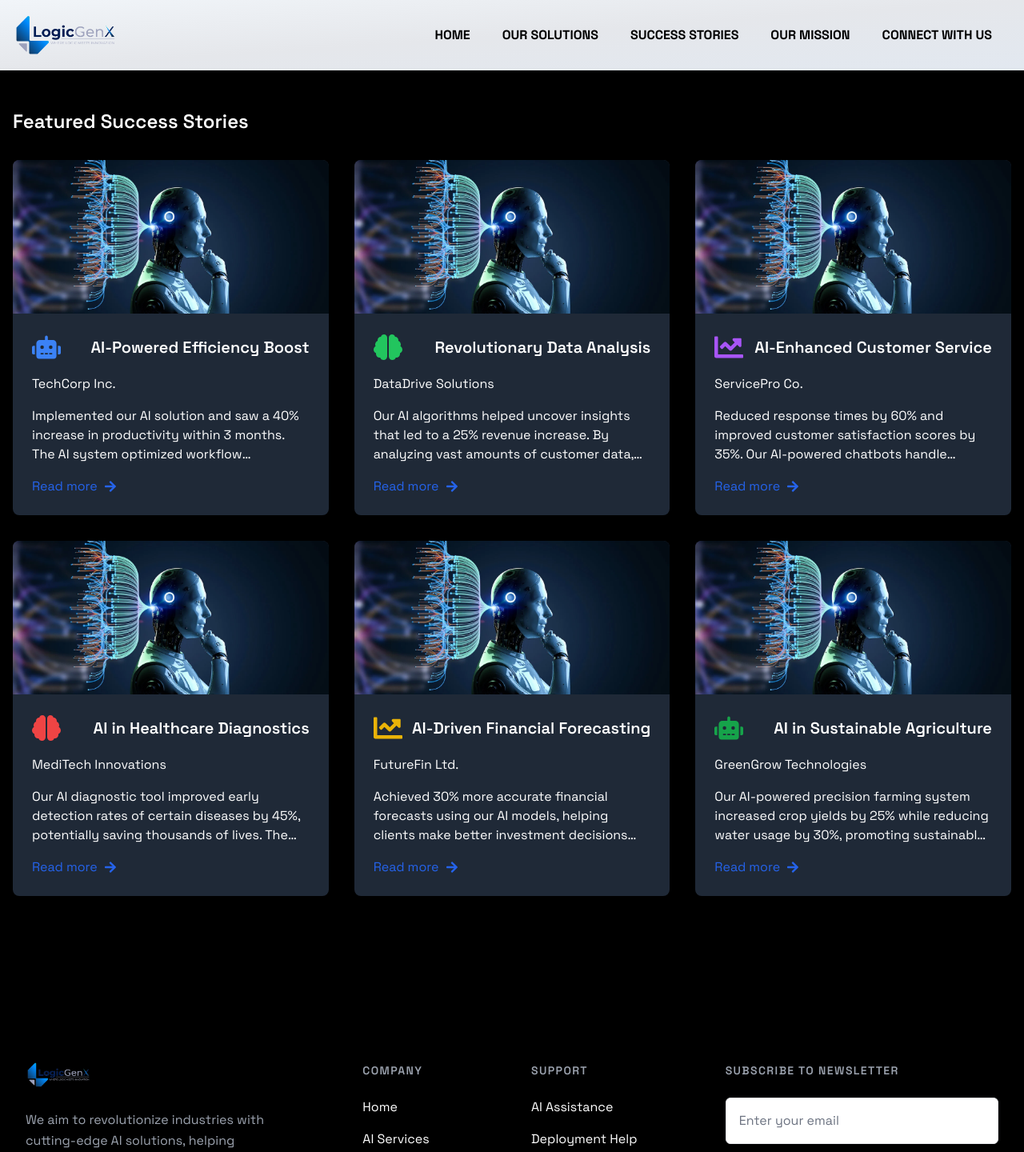
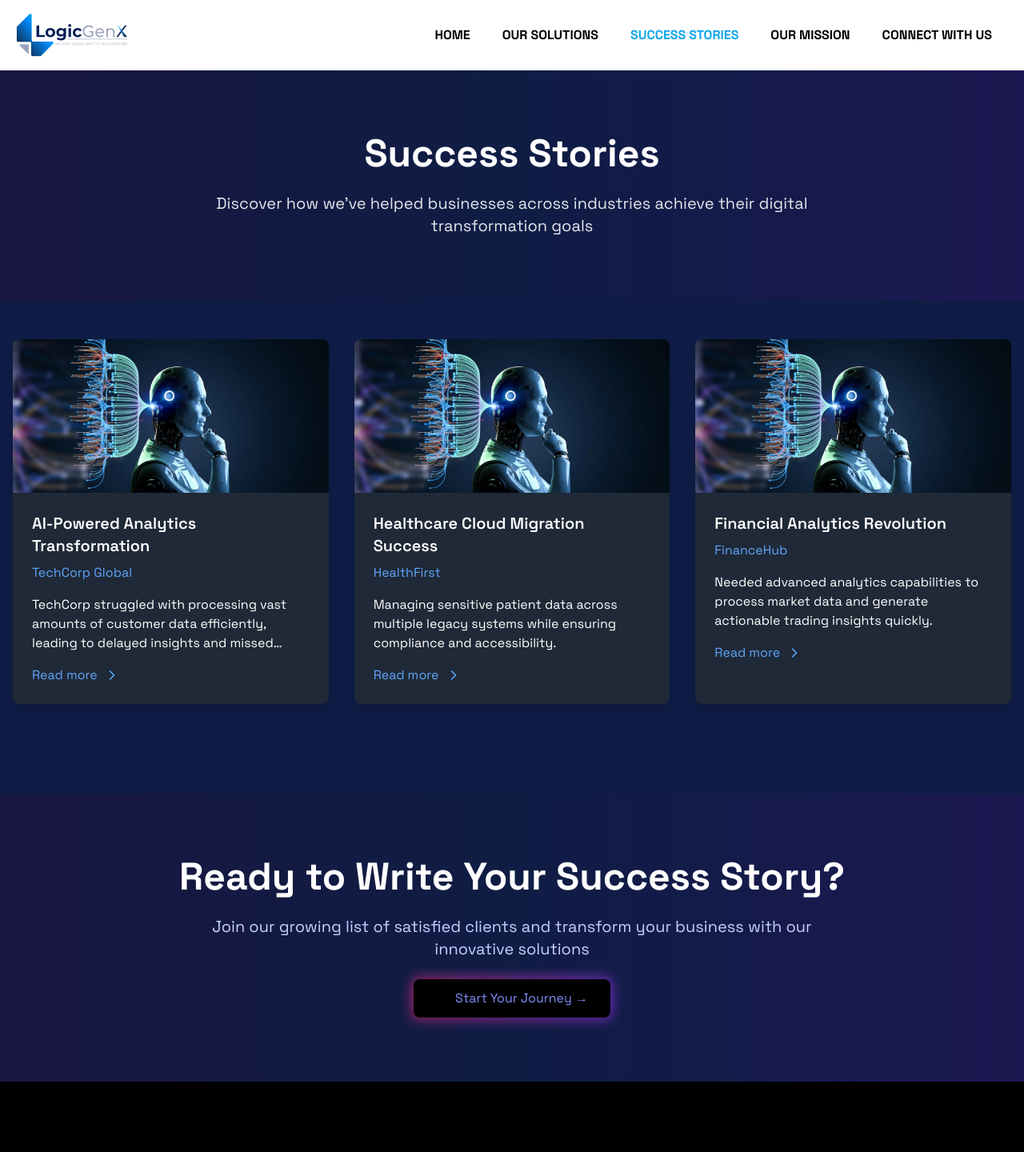
Before and after one commit to Mirza2018/logicgenx, a Next.js app: page /success-stories in a window 1280 px wide. Shown: the top 1440 px of the page at 80% size. Built offline with nearby package versions, Linux system fonts and the light colour scheme.

Commit message:
add all page

```diff
--- a/src/app/(dashboard)/our-mission/page.js
+++ b/src/app/(dashboard)/our-mission/page.js
@@ -1,11 +1,9 @@
-import FaqSection from '@/components/bdcaling/FaqSection';
 import Mission from '@/components/bolt/Mission';
 import React from 'react';
 
 const page = () => {
     return (
         <div>
-            <FaqSection/>
             <Mission/>
         </div>
     );
--- a/src/app/(dashboard)/success-stories/page.js
+++ b/src/app/(dashboard)/success-stories/page.js
@@ -1,10 +1,13 @@
 import AiSuccessStories from '@/components/bdcaling/AiSuccessStories';
+import SuccessStories from '@/components/bolt/SuccessStories';
 import React from 'react';
 
 const page = () => {
     return (
         <div className='bg-black'>
-            <AiSuccessStories/>
+            <SuccessStories/>
+
+
         </div>
     );
 };
--- a/src/components/Shared/Navber.jsx
+++ b/src/components/Shared/Navber.jsx
@@ -55,7 +55,8 @@ const Navbar = () => {
   }
 
   return (
-    <div className="bg-gradient-to-br from-slate-100 via-gray-200 to-slate-200 sticky top-0 z-50 text-black">
+    // <div className="bg-gradient-to-br from-slate-100 via-gray-200 to-slate-200 sticky top-0 z-50 text-black">
+    <div className="bg-white sticky top-0 z-50 text-black">
       <div className="container mx-auto flex justify-between items-center p-4">
         <div className="relative" ref={menuRef}>
           <div
@@ -102,8 +103,7 @@ const Navbar = () => {
                       <Link
                         href={item.path}
                         className={`block px-3 py-2 rounded-md text-base font-medium ${
-                          pathName === item.path ? "text-sky-500" : "text-black"
-                        } hover:bg-gray-100 focus:outline-none focus:bg-gray-100 transition duration-150 ease-in-out`}
+                          pathName === item.path ? "text-[#3363ff]" : "text-black"} hover:bg-gray-100 focus:outline-none focus:bg-gray-100 transition duration-150 ease-in-out`}
                         onClick={() => setIsOpen(false)}
                       >
                         {item.title}
@@ -116,13 +116,13 @@ const Navbar = () => {
           </div>
         </div>
 
-        <div className="w-32">
+        <div className="md:w-36 w-28">
           <Link href="/">
             <Image
               priority
               src="/logo.png"
-              height={300}
-              width={300}
+              height={1000}
+              width={1000}
               alt="next-level-services"
             />
           </Link>
@@ -136,7 +136,7 @@ const Navbar = () => {
                 href={menu.path}
                 key={menu.title}
               >
-                <li className="p-2 mx-3 text-base text-black font-bold uppercase relative hover-double-underline">
+                <li className="p-2 mx-3 text-base  font-bold uppercase relative hover-double-underline">
                   {menu.title}
                 </li>
               </Link>
--- a/src/components/bdcaling/Banner2.jsx
+++ b/src/components/bdcaling/Banner2.jsx
@@ -1,7 +1,7 @@
 const Banner2 = () => {
     return (
         <div className="bg-gradient-to-b from-[#101212] relative to-[#08201D]"
-        style={{ backgroundImage: "url('/bg1.jpg')" }}
+        style={{ backgroundImage: "url('/homebanner.png')" }}
         >
         <div className="absolute bg-black inset-0 opacity-70"></div>
 
--- a/src/components/bolt/Homex2.jsx
+++ b/src/components/bolt/Homex2.jsx
@@ -1,7 +1,7 @@
 import Link from 'next/link';
 import { Award, Brain, ChevronRight, Cloud, Database, Target, Users, Workflow, Zap } from 'lucide-react';
 import Image from 'next/image';
-import bg from '/public/bg1.jpg'
+import bg from '/public/homebanner.png'
 import bg2 from '/public/contract.png'
 
 const Homex2 = () => {
@@ -9,13 +9,14 @@ const Homex2 = () => {
     return (
         <div className="w-full bg-gray-500 " >
         {/* Hero Section */}
-        <section className="relative h-screen flex items-center justify-center  text-white ">
-        <Image src={bg} alt="Mixer" className='absolute top-0 left-0 w-full h-full object-cover aspect-square opacity-50 z-10'/>
-          <div className="absolute inset-0 bg-gradient-to-r from-indigo-900 via-blue-900 to-indigo-800 opacity-80"></div>
+        <section className="relative h-screen flex items-center justify-center  text-white "  >
+        <Image src={bg} alt="Mixer" className='absolute top-0 left-0 w-full h-screen
+        object-bottom  aspect-square opacity-40 z-10'/>
+          <div className="absolute inset-0 bg-black opacity-[100%]"></div>
 
           <div className="relative z-10 max-w-7xl mx-auto px-4 sm:px-6 lg:px-8 text-center">
             <h1
-              className="text-4xl md:text-6xl font-bold mb-6"
+              className="text-4xl md:text-6xl font-bold mb-6 text-transparent bg-clip-text bg-gradient-to-r from-green-300 to-white"
             >
               Unlock Business Potential with Intelligent Tech Solutions
             </h1>
@@ -30,7 +31,7 @@ const Homex2 = () => {
 
             >
               <Link
-                href="/solutions"
+                href="/our-solutions"
                 className="inline-flex items-center px-8 py-3 border border-transparent text-base font-medium rounded-md text-white bg-indigo-600 hover:bg-indigo-700 md:text-lg"
               >
                 Discover Our Solutions
@@ -71,7 +72,7 @@ const Homex2 = () => {
                   <h3 className="text-xl font-semibold mb-2">{solution.title}</h3>
                   <p className="text-gray-600 mb-4">{solution.description}</p>
                   <Link
-                    href={solution.link}
+                    href={"/our-solutions"}
                     className="inline-flex items-center text-indigo-600 hover:text-indigo-700"
                   >
                     Learn more
@@ -84,9 +85,9 @@ const Homex2 = () => {
         </section>
 
         {/* Why Choose Us Section */}
-        <section className="py-20 " >
+        <section className="py-20 bg-[#0F1C45]" >
         {/* <Image src={bg} alt="Mixer" className='absolute top-0 left-0 w-full h-full object-cover aspect-square opacity-50 z-10'/> */}
-          <div className="max-w-7xl mx-auto px-4 sm:px-6 lg:px-8">
+          <div className="max-w-7xl mx-auto px-4 sm:px-6 lg:px-8 ">
             <div className="text-center mb-16">
               <h2 className="text-3xl md:text-4xl font-bold text-white mb-4">
                 Why Choose LogicGenX
@@ -109,7 +110,7 @@ const Homex2 = () => {
                     {/* <item.icon className="h-8 w-8" /> */}
                     {item?.icon}
                   </div>
-                  <h3 className="text-xl font-semibold mb-2">{item.title}</h3>
+                  <h3 className="text-xl text-white/85 font-semibold mb-2">{item.title}</h3>
                   <p className="text-white">{item.description}</p>
                 </div>
               ))}
@@ -118,7 +119,7 @@ const Homex2 = () => {
         </section>
 
         {/* Testimonials Section */}
-        <section className="py-20 ">
+        <section className="py-20  bg-[#0F1C45]">
           <div className="max-w-7xl mx-auto px-4 sm:px-6 lg:px-8">
             <div className="text-center mb-16">
               <h2 className="text-3xl md:text-4xl font-bold text-white mb-4">
@@ -151,19 +152,29 @@ const Homex2 = () => {
             </div>
 
             <div className="text-center mt-12">
-              <Link
-                href="/success-stories"
-                className="inline-flex items-center px-6 py-3 border border-transparent text-base font-medium rounded-md text-white bg-indigo-600 hover:bg-indigo-700"
-              >
-                Read More Success Stories
-                <ChevronRight className="ml-2 h-5 w-5" />
-              </Link>
+
+
+
+
+        <Link href="/success-stories" >
+          <div className="grid gap-8 items-start justify-center mt-6">
+            <div className="relative group">
+              <div className="absolute -inset-0.5 bg-gradient-to-r from-pink-600 to-purple-600 rounded-lg blur opacity-75 group-hover:opacity-100 transition duration-1000 group-hover:duration-200 animate-tilt"></div>
+              <button className="relative px-7 py-4 bg-black rounded-lg leading-none flex items-center divide-x divide-gray-600">
+                <span className=" text-indigo-400 group-hover:text-gray-100 transition duration-200">Read More Success Stories&rarr;</span>
+              </button>
+            </div>
+          </div>
+        </Link>
+
+
+
             </div>
           </div>
         </section>
 
         {/* CTA Section */}
-        <section className="py-20 bg-indigo-900 text-white">
+        <section className="py-20 bg-[#0F1C45] text-white">
           <div className="max-w-7xl mx-auto px-4 sm:px-6 lg:px-8 text-center">
             <h2 className="text-3xl md:text-4xl font-bold mb-4">
               Ready to Elevate Your Business?
@@ -172,13 +183,22 @@ const Homex2 = () => {
               Get in touch with our team to discuss how LogicGenX's solutions can
               empower your organization
             </p>
-            <Link
-              href="/connect-with-us"
-              className="inline-flex items-center px-8 py-3 border-2 border-white text-base font-medium rounded-md text-white hover:bg-white hover:text-indigo-900 transition-colors"
-            >
-              Book a Consultation
-              <ChevronRight className="ml-2 h-5 w-5" />
-            </Link>
+
+
+            <Link href="/connect-with-us" >
+          <div className="grid gap-8 items-start justify-center mt-6">
+            <div className="relative group">
+              <div className="absolute -inset-0.5 bg-gradient-to-r from-pink-600 to-purple-600 rounded-lg blur opacity-75 group-hover:opacity-100 transition duration-1000 group-hover:duration-200 animate-tilt"></div>
+              <button className="relative px-7 py-4 bg-black rounded-lg leading-none flex items-center divide-x divide-gray-600">
+                <span className=" text-indigo-400 group-hover:text-gray-100 transition duration-200">Book a Consultation&rarr;</span>
+              </button>
+            </div>
+          </div>
+        </Link>
+
+
+
+
           </div>
         </section>
       </div>
--- a/src/components/bolt/SuccessStories.jsx
+++ b/src/components/bolt/SuccessStories.jsx
@@ -1,11 +1,13 @@
-import React from 'react';
-import { motion } from 'framer-motion';
+"use client"
 
-import { ChevronRight } from 'lucide-react';
-import Link from 'next/link';
-import StoryCard from './SuccessStories/StoryCard';
+import { useState } from 'react'
+import Image from 'next/image'
+import Link from 'next/link'
+import { motion } from 'framer-motion'
+import { ChevronRight } from 'lucide-react'
+import { FaQuoteLeft } from 'react-icons/fa'
 
-const successStorie = [
+const successStories = [
   {
     title: 'AI-Powered Analytics Transformation',
     company: 'TechCorp Global',
@@ -60,63 +62,161 @@ const successStorie = [
       position: "CEO, FinanceHub"
     }
   }
-];
+]
+
+const CustomButton = ({ children, className, ...props }) => (
+  <button
+    className={`px-4 py-2 rounded-md font-medium transition-colors ${className}`}
+    {...props}
+  >
+    {children}
+  </button>
+)
 
 export default function SuccessStories() {
+  const [selectedStory, setSelectedStory] = useState(null)
+
   return (
-    <div className="w-full">
-      {/* Hero Section */}
+    <div className="min-h-screen bg-[#0f1c45] text-white ">
+
       <section className="relative py-20 bg-gradient-to-r from-indigo-900 via-blue-900 to-indigo-800 text-white">
         <div className="absolute inset-0 bg-black opacity-50"></div>
         <div className="relative z-10 max-w-7xl mx-auto px-4 sm:px-6 lg:px-8 text-center">
-          <h1
+          <motion.h1
             initial={{ opacity: 0, y: 20 }}
             animate={{ opacity: 1, y: 0 }}
             transition={{ duration: 0.8 }}
             className="text-4xl md:text-5xl font-bold mb-6"
           >
             Success Stories
-          </h1>
-          <p
+          </motion.h1>
+          <motion.p
             initial={{ opacity: 0, y: 20 }}
             animate={{ opacity: 1, y: 0 }}
             transition={{ duration: 0.8, delay: 0.2 }}
             className="text-xl text-gray-200 max-w-3xl mx-auto"
           >
             Discover how we've helped businesses across industries achieve their digital transformation goals
-          </p>
+          </motion.p>
         </div>
       </section>
 
-      {/* Success Stories Grid */}
-      <section className="py-20 bg-gray-50">
-        <div className="max-w-7xl mx-auto px-4 sm:px-6 lg:px-8">
-          <div className="grid grid-cols-1 gap-8">
-            {successStorie.map((story, index) => (
-              <StoryCard key={index} {...story} index={index} />
+      <main className="container mx-auto px-4 py-12 ">
+        <section id="stories" className="mb-16">
+          {/* <h2 className="text-2xl font-semibold text-white mb-8">Featured Success Stories</h2> */}
+          <div className="grid grid-cols-1 md:grid-cols-2 lg:grid-cols-3 gap-8">
+            {successStories.map((story, index) => (
+              <motion.div
+                key={index}
+                className="bg-gray-800 rounded-lg shadow-lg overflow-hidden cursor-pointer transform transition duration-500 hover:scale-105"
+                whileHover={{ y: -5 }}
+                onClick={() => setSelectedStory(story)}
+              >
+                <div className="relative h-48">
+                  <Image
+                    src={`/aisuccess.png`}
+                    alt={story.title}
+                    layout="fill"
+                    objectFit="cover"
+                  />
+                </div>
+                <div className="p-6">
+                  <h3 className="text-xl font-semibold text-white mb-2">{story.title}</h3>
+                  <p className="text-blue-400 mb-4">{story.company}</p>
+                  <p className="text-white line-clamp-3">{story.challenge}</p>
+                  <button className="mt-4 text-blue-400 hover:text-blue-300 flex items-center">
+                    Read more <ChevronRight className="ml-2 h-5 w-5" />
+                  </button>
+                </div>
+              </motion.div>
             ))}
           </div>
+        </section>
+      </main>
+
+
+
+
+
+      <section className="relative py-20 bg-gradient-to-r from-indigo-900 via-blue-900 to-indigo-800 text-white">
+        <div className="absolute inset-0 bg-black opacity-50"></div>
+        <div className="relative z-10 max-w-7xl mx-auto px-4 sm:px-6 lg:px-8 text-center">
+          <motion.h1
+            initial={{ opacity: 0, y: 20 }}
+            animate={{ opacity: 1, y: 0 }}
+            transition={{ duration: 0.8 }}
+            className="text-4xl md:text-5xl font-bold mb-6"
+          >
+            Ready to Write Your Success Story?
+          </motion.h1>
+          <motion.p
+            initial={{ opacity: 0, y: 20 }}
+            animate={{ opacity: 1, y: 0 }}
+            transition={{ duration: 0.8, delay: 0.2 }}
+            className="text-xl text-indigo-200  max-w-3xl mx-auto"
+          >
+
+            Join our growing list of satisfied clients and transform your business with our innovative solutions
+
+          </motion.p>
         </div>
+        <Link href="/connect-with-us" >
+          <div className="grid gap-8 items-start justify-center mt-6">
+            <div className="relative group">
+              <div className="absolute -inset-0.5 bg-gradient-to-r from-pink-600 to-purple-600 rounded-lg blur opacity-75 group-hover:opacity-100 transition duration-1000 group-hover:duration-200 animate-tilt"></div>
+              <button className="relative px-7 py-4 bg-black rounded-lg leading-none flex items-center divide-x divide-gray-600">
+                <span className="pl-6 text-indigo-400 group-hover:text-gray-100 transition duration-200">Start Your Journey &rarr;</span>
+              </button>
+            </div>
+          </div>
+        </Link>
+
       </section>
 
-      {/* CTA Section */}
-      <section className="py-20 bg-indigo-900 text-white">
-        <div className="max-w-7xl mx-auto px-4 sm:px-6 lg:px-8 text-center">
-          <h2 className="text-3xl md:text-4xl font-bold mb-4">
-            Ready to Write Your Success Story?
-          </h2>
-          <p className="text-xl text-indigo-200 mb-8 max-w-3xl mx-auto">
-            Join our growing list of satisfied clients and transform your business with our innovative solutions
-          </p>
-          <Link
-            href="/contact"
-            className="inline-flex items-center px-8 py-3 border-2 border-white text-base font-medium rounded-md text-white hover:bg-white hover:text-indigo-900 transition-colors"
-          >
-            Start Your Journey
-            <ChevronRight className="ml-2 h-5 w-5" />
-          </Link>
+
+
+
+
+
+
+
+
+
+      {selectedStory && (
+        <div className="fixed inset-0 bg-black bg-opacity-50 backdrop-blur-sm flex items-center justify-center p-4 z-50">
+          <div className="max-w-2xl w-full bg-gray-800 text-white rounded-lg shadow-xl">
+            <div className="p-6 border-b border-gray-700">
+              <h3 className="text-2xl font-semibold text-blue-400">{selectedStory.title}</h3>
+              <p className="text-gray-300">{selectedStory.company} - {selectedStory.industry}</p>
+            </div>
+            <div className="p-6">
+              <h4 className="font-semibold mb-2">Challenge:</h4>
+              <p className="mb-4">{selectedStory.challenge}</p>
+              <h4 className="font-semibold mb-2">Solution:</h4>
+              <p className="mb-4">{selectedStory.solution}</p>
+              <h4 className="font-semibold mb-2">Results:</h4>
+              <ul className="list-disc list-inside mb-4">
+                {selectedStory.results.map((result, index) => (
+                  <li key={index}>{result}</li>
+                ))}
+              </ul>
+              <div className="bg-white text-black p-4 rounded-lg">
+              <FaQuoteLeft className="text-gray-400 mb-2" />
+                <p className="italic mb-2">{selectedStory.testimonial.quote}</p>
+                <p className="text-right">- {selectedStory.testimonial.author}, {selectedStory.testimonial.position}</p>
+              </div>
+            </div>
+            <div className="p-4 flex justify-end border-t border-gray-700">
+              <button
+                className="bg-red-100 text-red-500 font-bold py-1 px-2 rounded-lg hover:bg-red-200"
+                onClick={() => setSelectedStory(null)}
+              >
+                Close
+              </button>
+            </div>
+          </div>
         </div>
-      </section>
+      )}
     </div>
-  );
+  )
 }
```
Also changed, not shown: src/components/bdcaling/ContractWithUs.jsx (+14 -14 lines), src/components/bolt/Mission.jsx (+37 -16 lines), src/components/bolt/Solutions1.jsx (+15 -10 lines), public/homebanner.png (added), src/components/bdcaling/AiSuccessStories.jsx (line endings or trailing spaces).
